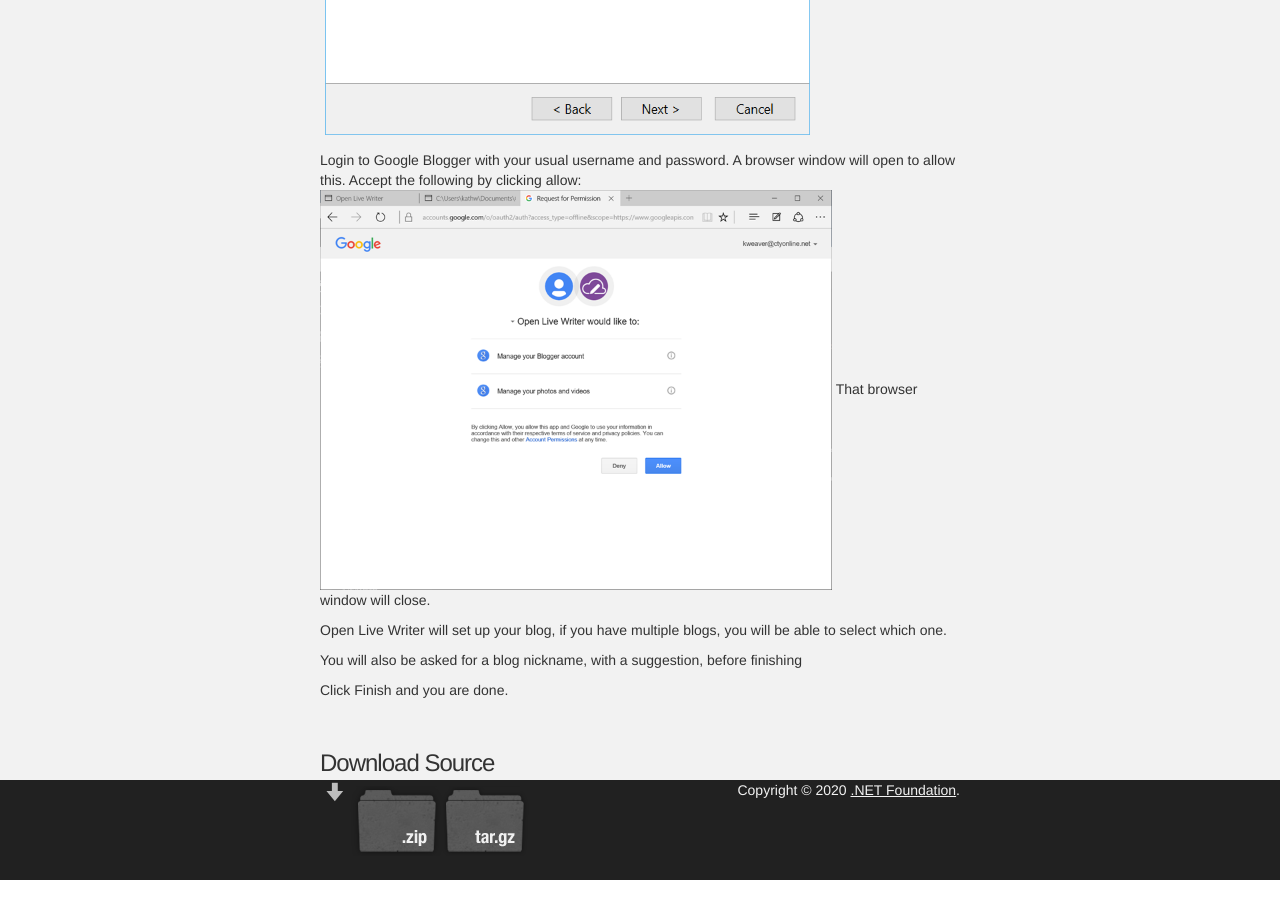
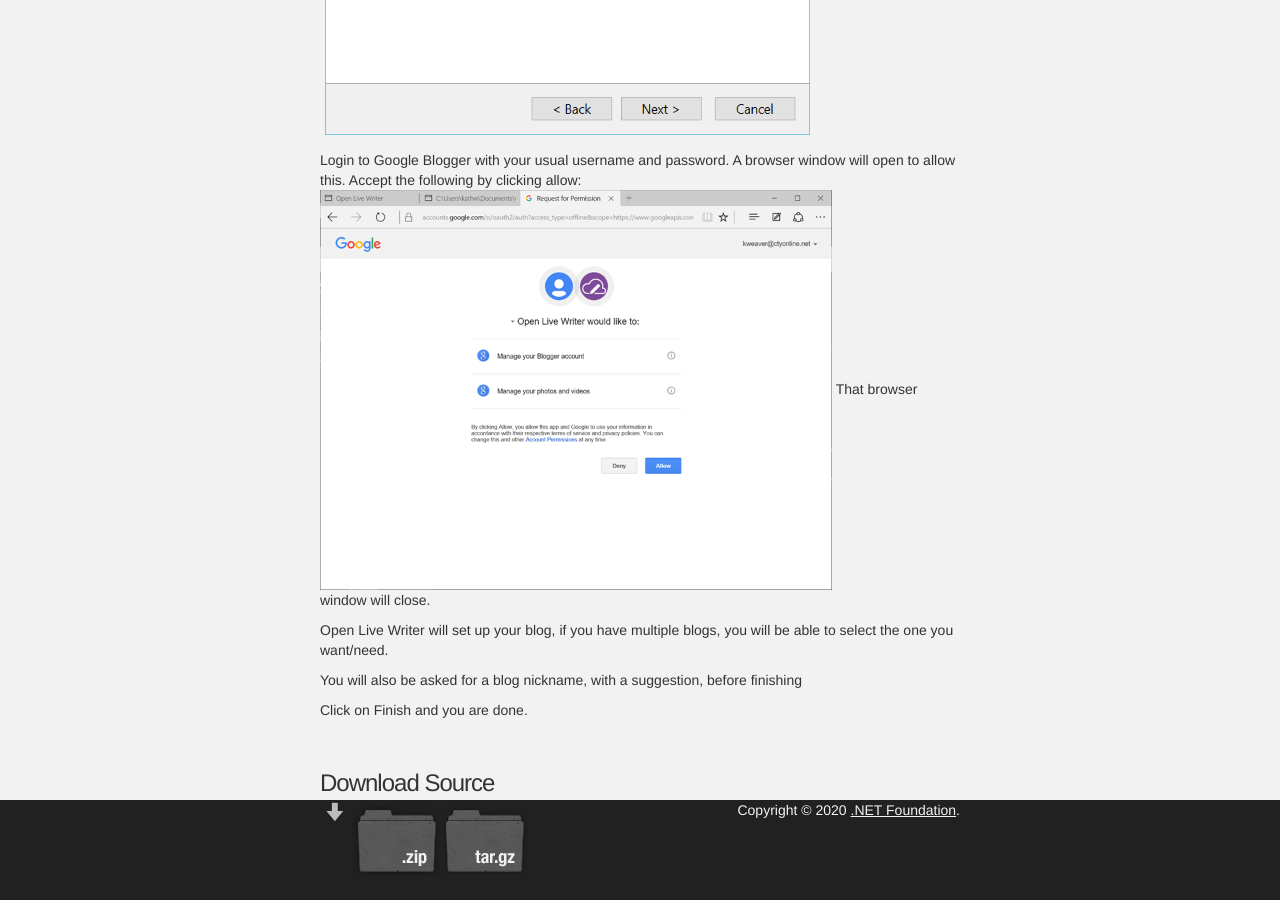
Before and after one commit to OpenLiveWriter/OpenLiveWriter.Github.io, a Jekyll site: the page built from tutorials/addBlogAccts/blogger.html, in a window 1280 px wide and 900 px high, scrolled down 2087 px. Built offline with Jekyll 4.4.1, drawn with Linux system fonts in a browser that asks for light colours; some of the changed text lies outside the part shown.

Commit message:
Update blogger.html

```diff
--- a/tutorials/addBlogAccts/blogger.html
+++ b/tutorials/addBlogAccts/blogger.html
@@ -15,7 +15,7 @@
 <p>First choose the blog type:</p>
 <img src="images/chooseTypeBlogger.png" />
 
-<p>In this case Google Blogger</p>
+<p>In this case, "Google Blogger"</p>
 <p>Click Next</p>
 <img src="images/googleBloggerLogin.png" />
 <p>Login to Google Blogger with your usual username and password.  A browser window will open to allow this.
@@ -23,6 +23,6 @@
 <img src="images/openWriterPermissions.png" />
 That browser window will close.</p>
 
-<p>Open Live Writer will set up your blog, if you have multiple blogs, you will be able to select which one.<p>
+<p>Open Live Writer will set up your blog, if you have multiple blogs, you will be able to select the one you want/need.<p>
 <p>You will also be asked for a blog nickname, with a suggestion, before finishing</p>
-<p>Click Finish and you are done.</p>
+<p>Click on Finish and you are done.</p>
```
